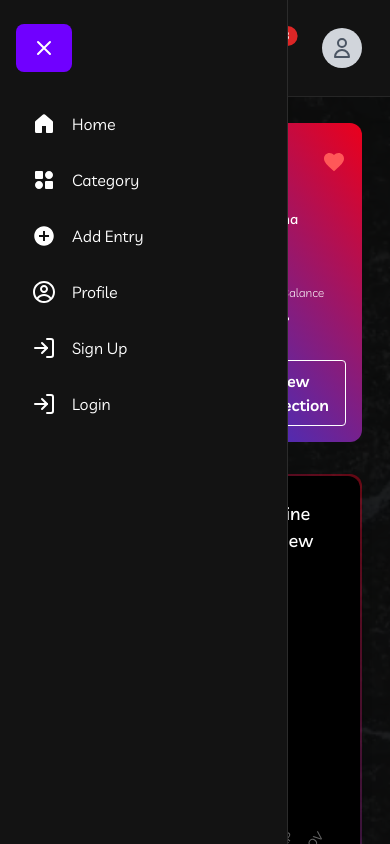
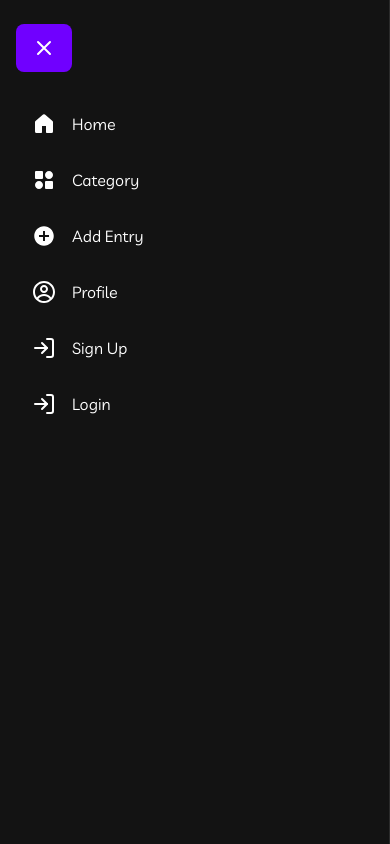
Before and after one commit to mukulTriesCode/cash-app-react, a React (Vite) app: page / in a window 390 px wide. Both pictures are taken after a click on the button 44 px from the left and 48 px from the top of the page. Shown: the top 844 px of the page. Built offline with nearby package versions, Linux system fonts and the light colour scheme; no server answers.

Commit message:
Enhance Sidebar component layout and responsiveness by adjusting width and opacity settings for better user experience on different screen sizes.

```diff
--- a/src/components/Sidebar.tsx
+++ b/src/components/Sidebar.tsx
@@ -22,13 +22,13 @@ const Sidebar: React.FC = () => {
   ];
 
   return (
-    <div className="flex">
+    <div className="flex relative">
       <div
         className={`bg-[#131313] fixed z-[1000] border-r-[0.5px] border-white/10 h-screen transition-all duration-300 ${
-          val ? "w-72" : "w-[88px] overflow-hidden"
+          val ? "w-full xs:w-72" : "w-0 xs:w-[88px] xs:overflow-hidden"
         }`}
       >
-        <div className={`flex-1 p-4 py-6 ml-0 z-10`}>
+        <div className={`absolute flex-1 p-4 py-6 ml-0 z-10`}>
           <div className="ml-auto">
             <button
               id="breadcrumb"
@@ -44,7 +44,11 @@ const Sidebar: React.FC = () => {
             </button>
           </div>
         </div>
-        <div className="flex flex-col flex-nowrap items-center px-3">
+        <div
+          className={`flex flex-col flex-nowrap items-center px-3 mt-24 ${
+            val ? "opacity-100" : "opacity-0 xs:opacity-100"
+          }`}
+        >
           {navLinks?.map((link) => (
             <Link
               key={link?.path}
@@ -53,9 +57,7 @@ const Sidebar: React.FC = () => {
                 val ? "justify-start gap-4" : ""
               } flex items-center transition-all py-4 px-5 w-full rounded-xl bg-transparent hover:bg-gradient-to-bl to-gradient-red/50 from-gradient-blue/50`}
             >
-              <div className="text-2xl leading-6 flex-none">
-                {link?.icon}
-              </div>
+              <div className="text-2xl leading-6 flex-none">{link?.icon}</div>
               <span
                 className={`transition-all ${
                   val ? "w-auto opacity-100" : "w-0 opacity-0"
```
